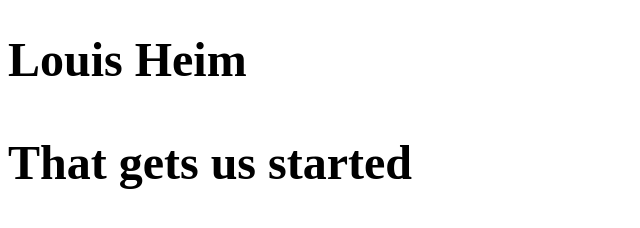
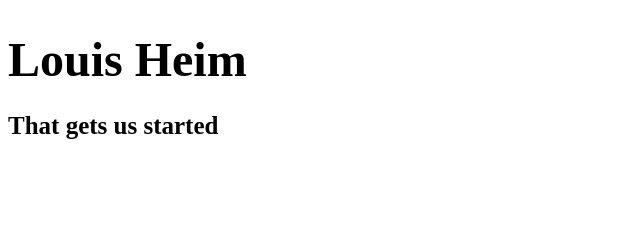
Before and after one commit to heimlouis/heimlouis.github.io, a plain HTML site: page index.html in a window 1280 px wide. Shown: the whole page, without its empty margins (0-640 px from the left). Drawn offline with Linux system fonts and the light colour scheme.

Commit message:
Update style.css

```diff
--- a/style.css
+++ b/style.css
@@ -3,6 +3,5 @@ h1 {
 }
 
 p {
-  max-width: 65%;
-  min-width: 500px;
+font-size: 25px;
 }
```
